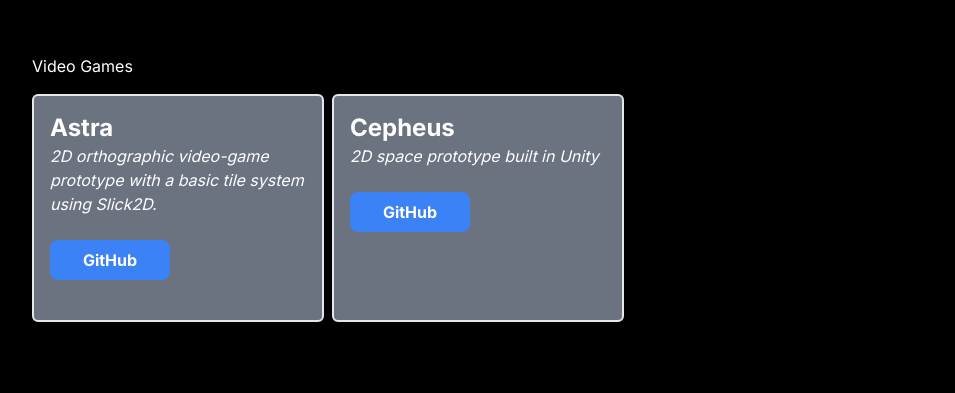
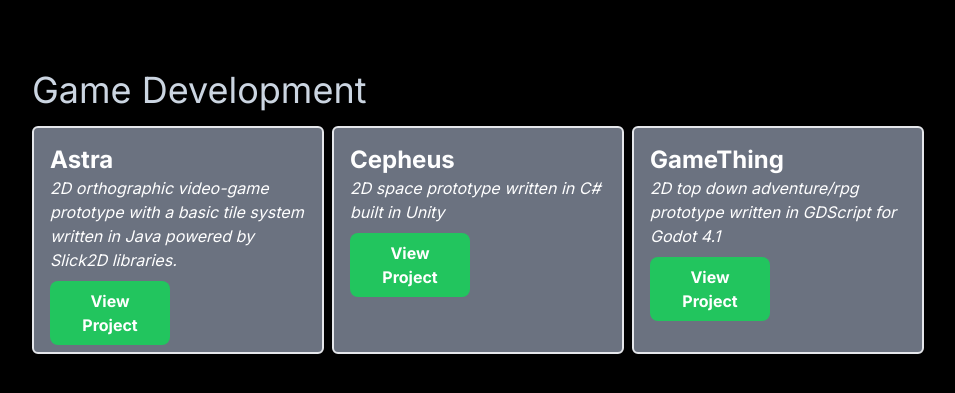
Before and after one commit to ColtonThompson/portfolio-app, a Next.js app: page /projects in a window 1280 px wide. Shown: the part 2391-2784 px from the top of the page, without its empty margins (12-967 px from the left). Built offline with nearby package versions, Linux system fonts and the light colour scheme.

Commit message:
Update to ProjectList module
Added GameThing project to listing.

Improved the positioning of the button in each info box element.

TODO: Add a BG of the project to each info box and size appropriately.

```diff
--- a/src/app/components/InfoBox.tsx
+++ b/src/app/components/InfoBox.tsx
@@ -19,10 +19,11 @@
                 <h5 className="italic text-white text-1xl">{props.description}</h5>
                 <br/>
                 <div className="grid grid-cols-2 gap-4 place-content-between h-48 ...">
-                    <button className="bg-blue-500 hover:bg-blue-700 text-white font-bold py-2 px-5 rounded-lg" onClick={() => handleClick(props.repositoryURL)}>
-                        GitHub
+                    <button className="info_button bg-green-500 hover:bg-green-700 text-white font-bold py-2 px-5 rounded-lg" onClick={() => handleClick(props.repositoryURL)}>
+                        View Project
                     </button>
                 </div>
+
             </div>
         </div>
     );
--- a/src/app/components/ProjectList.tsx
+++ b/src/app/components/ProjectList.tsx
@@ -14,7 +14,7 @@
 export default function ProjectsList() {
   return(
   <div>
-    <h3 className="text-white py-4">Websites</h3>
+    <h2 className="text-4xl text-slate-300 py-4">Websites</h2>
     <div className="container mx-auto">
       <div className="flex flex-wrap justify-center items-center">
         <div className="grid grid-rows-9 grid-cols-4 gap-2">
@@ -24,16 +24,17 @@
         </div>
       </div>
     </div>
-    <h3 className="text-white py-4">Video Games</h3>
+    <h2 className="text-4xl text-slate-300 py-4">Game Development</h2>
     <div className="container mx-auto">
       <div className="flex flex-wrap justify-center items-center">
         <div className="grid grid-rows-9 grid-cols-4 gap-2">
-          <div><InfoBox id={1} name="Astra" description="2D orthographic video-game prototype with a basic tile system using Slick2D." repositoryURL="https://github.com/Nightleaf/Astra"/></div>
-          <div><InfoBox id={1} name="Cepheus" description="2D space prototype built in Unity" repositoryURL="https://github.com/Nightleaf/Cepheus"/></div>
+          <div><InfoBox id={1} name="Astra" description="2D orthographic video-game prototype with a basic tile system written in Java powered by Slick2D libraries." repositoryURL="https://github.com/Nightleaf/Astra"/></div>
+          <div><InfoBox id={1} name="Cepheus" description="2D space prototype written in C# built in Unity" repositoryURL="https://github.com/Nightleaf/Cepheus"/></div>
+          <div><InfoBox id={1} name="GameThing" description="2D top down adventure/rpg prototype written in GDScript for Godot 4.1" repositoryURL="https://www.youtube.com/watch?v=7OO5r-bzZN4"/></div>
         </div>
       </div>
     </div>
-    <h3 className="text-white py-4">Desktop Applications</h3>
+    <h2 className="text-4xl text-slate-300 py-4">Desktop Applications</h2>
     <div className="container mx-auto">
       <div className="flex flex-wrap justify-center items-center">
         <div className="grid grid-rows-9 grid-cols-4 gap-2">
--- a/src/app/globals.css
+++ b/src/app/globals.css
@@ -83,9 +83,14 @@
   border-radius: 5px;
 }
 
-.button {
+.button_old {
   display: flex;
   align-items: center;
+}
+
+.info_button {
+  position: relative;
+  bottom: 15px;
 }
 
 textarea {
```
